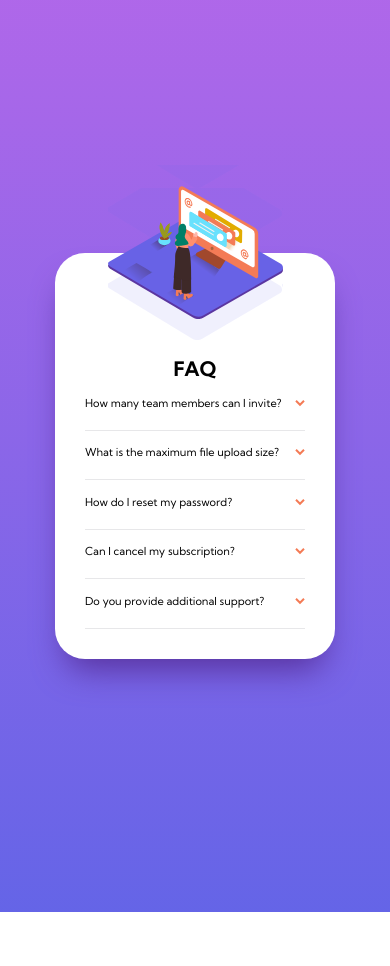
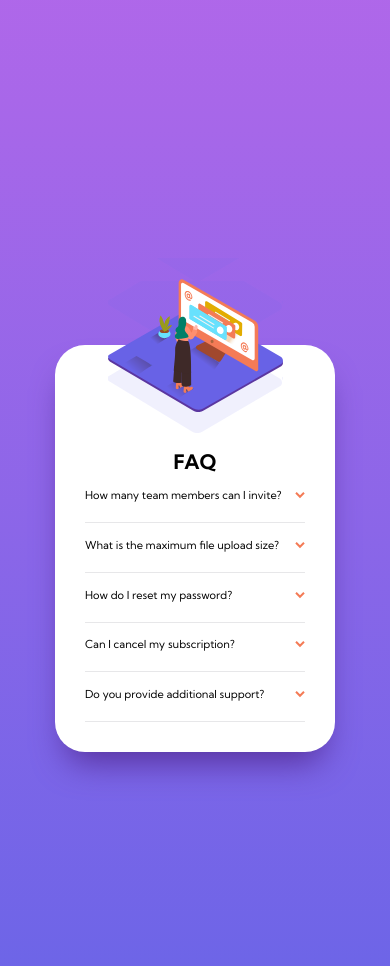
Before and after one commit to nirglus/faq-accordion-card-main, a plain HTML site: page index.html in a window 390 px wide. Before the commit the page ends 912 px from the top, so only its background shows below. Drawn offline with Linux system fonts and the light colour scheme.

Commit message:
change body height

```diff
--- a/css/style.css
+++ b/css/style.css
@@ -82,7 +82,7 @@ body{
 }
 @media (max-width: 600px){
     body{
-        height: 108vh;
+        height: 130vh;
     }
     .faq-card{
         flex-direction: column;
```
